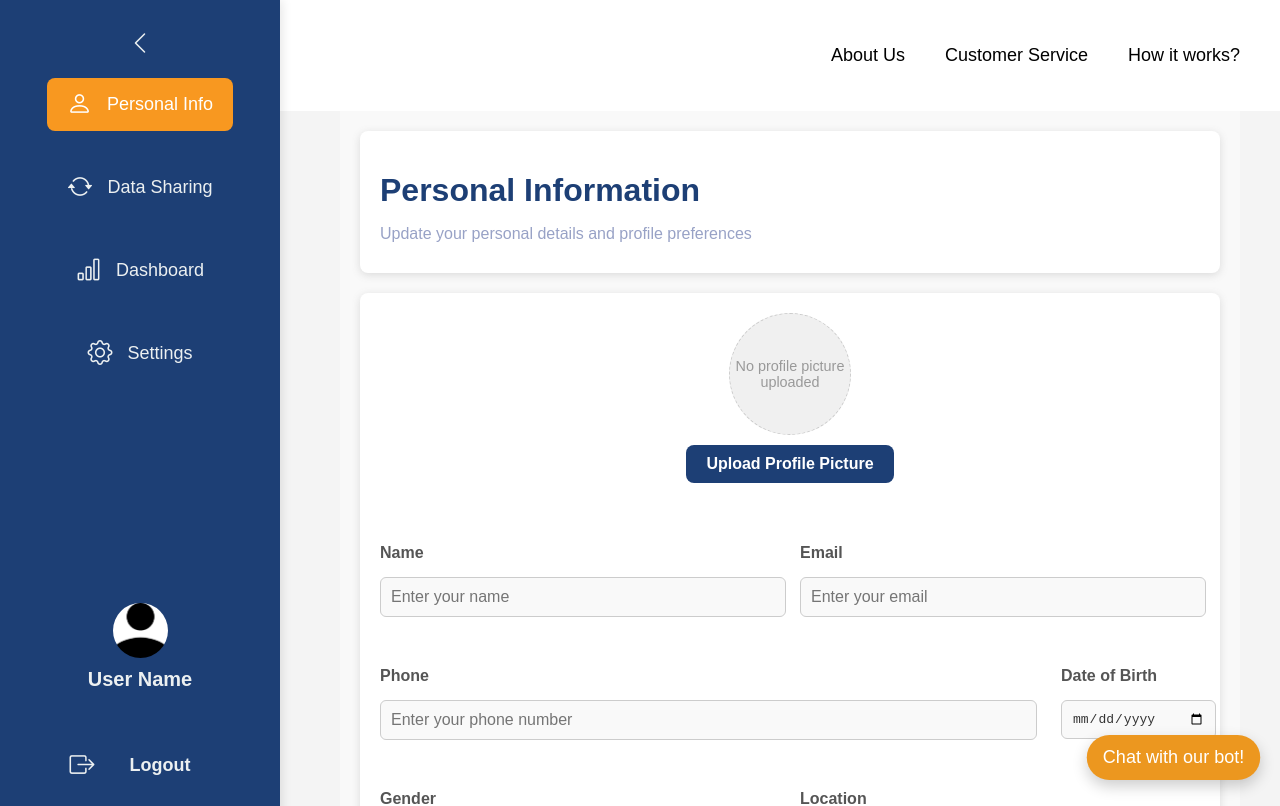
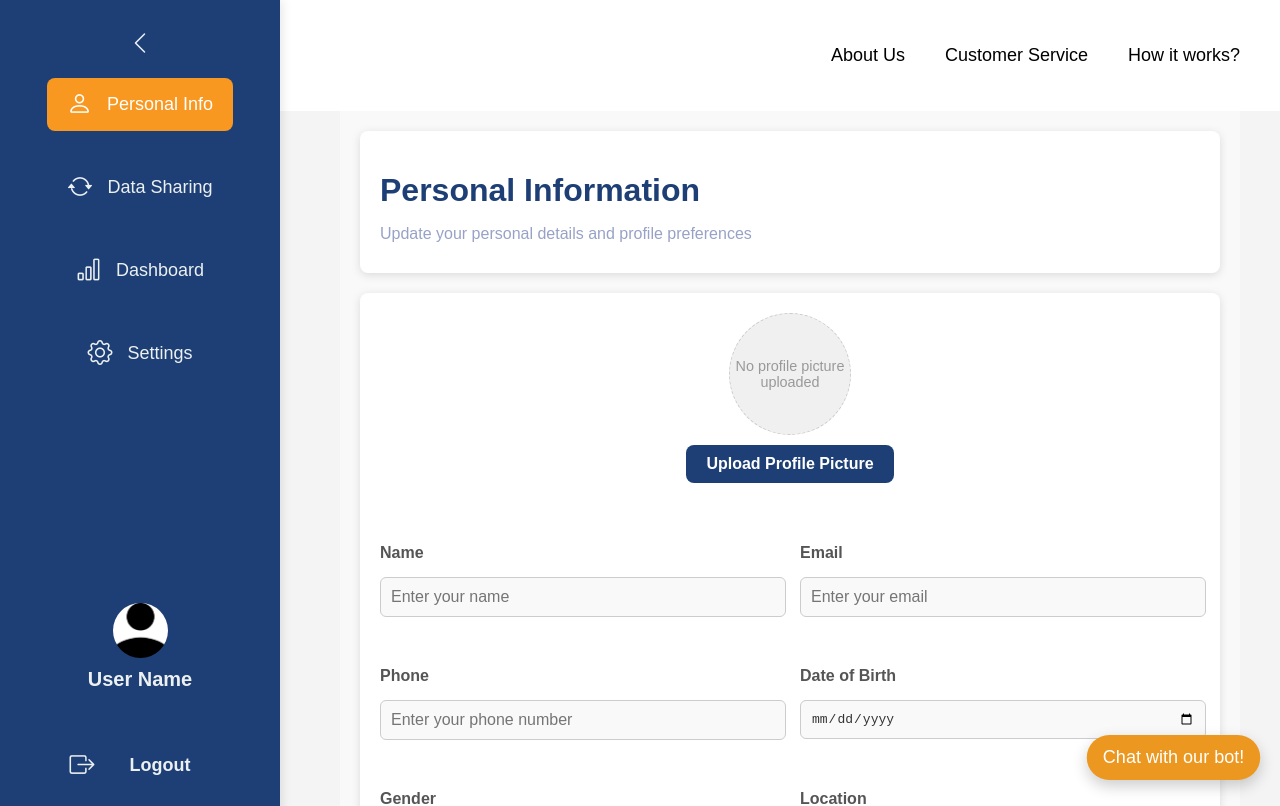
Before and after one commit to isravx0/AfstudeerProject, a React (Create React App) app in the folder project/my-app/: page /user-account/personal-info in a window 1280 px wide. Shown: the top 806 px of the page. Built offline with nearby package versions, Linux system fonts and the light colour scheme.

Commit message:
Remove unnecessary div elements from PersonalInfoPage.js

```diff
--- a/project/my-app/src/components/user_account/PersonalInfoPage.js
+++ b/project/my-app/src/components/user_account/PersonalInfoPage.js
@@ -270,8 +270,6 @@ const PersonalInfoPage = () => {
                 <div className="error-message">{errors.phoneNumber}</div>
               )}
             </div>
-
-            <div className="form-row">
               <div className="form-group">
                 <label>Date of Birth</label>
                 <input
@@ -285,7 +283,6 @@ const PersonalInfoPage = () => {
               )}
               </div>
             </div>
-          </div>
 
 
           <div className="form-row">
```
